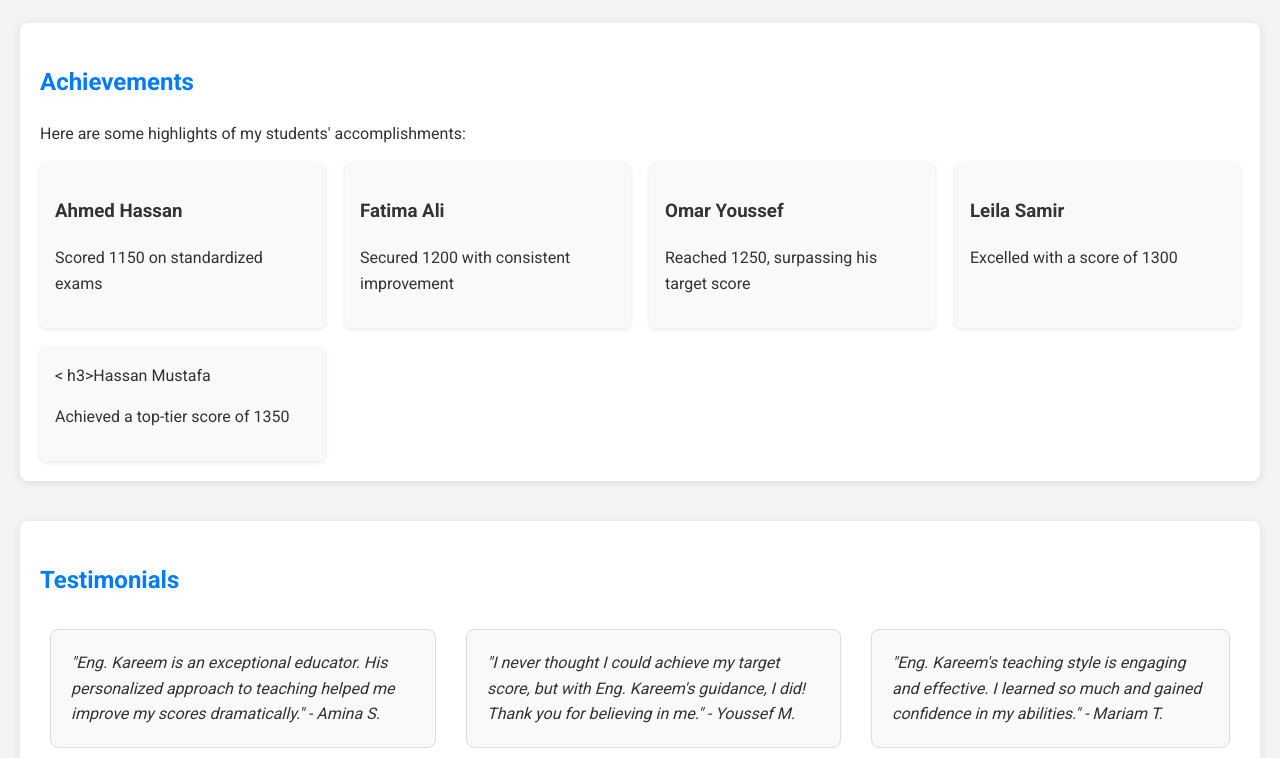
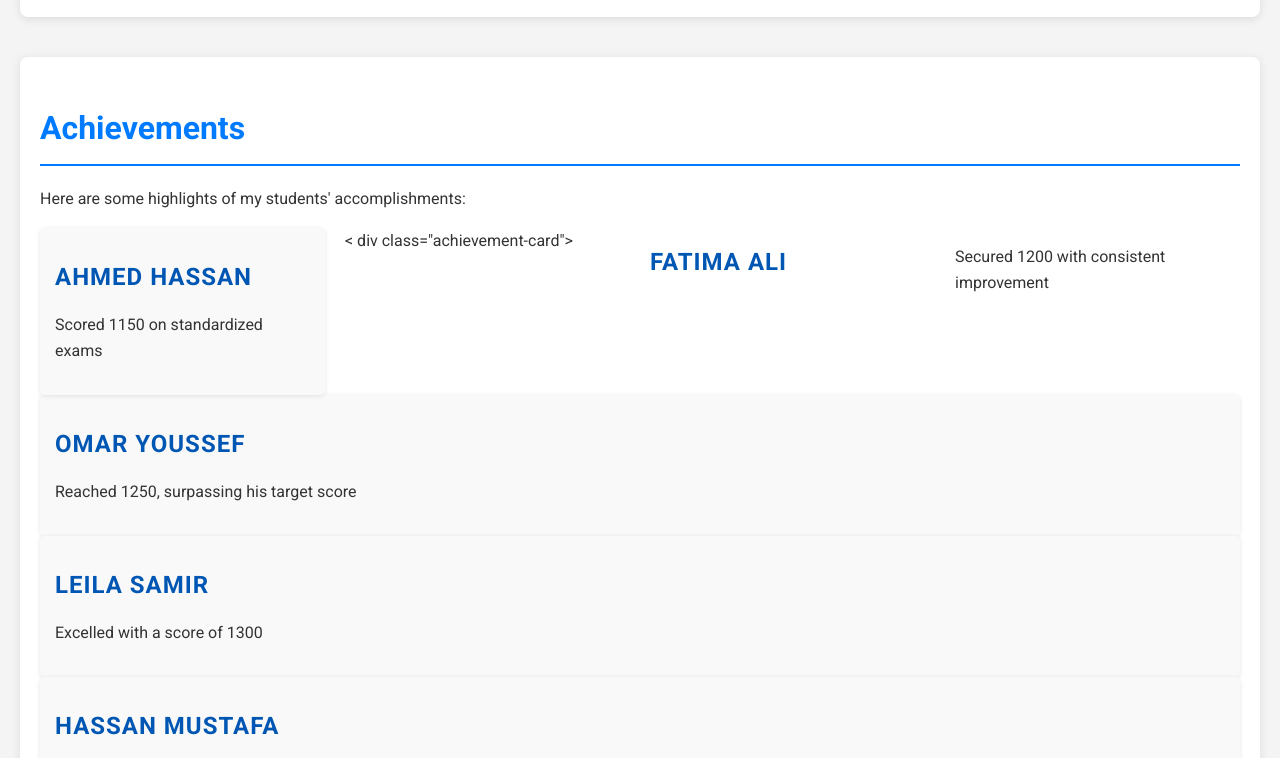
Before and after one commit to midos1nsane/MR.kareemshehata, a plain HTML site: page index.html in a window 1280 px wide. Shown: the part 750-1508 px from the top of the page. Drawn offline with Linux system fonts and the light colour scheme.

Commit message:
Add files via upload

````diff
--- a/index.html
+++ b/index.html
@@ -89,6 +89,17 @@
         h2 {
             color: #007BFF;
             margin-bottom: 20px;
+            font-size: 2rem;
+            border-bottom: 2px solid #007BFF;
+            padding-bottom: 10px;
+        }
+        h3 {
+            color: #0056b3;
+            font-size: 1.5rem;
+            margin: 15px 0;
+            font-weight: 600;
+            text-transform: uppercase;
+            letter-spacing: 1px;
         }
         .about-content {
             display: flex;
@@ -112,7 +123,7 @@
             display: grid;
             grid-template-columns: repeat(auto-fit, minmax(250px, 1fr));
             gap: 20px;
-        }
+ }
         .achievement-card {
             background: #f9f9f9;
             padding: 15px;
@@ -130,8 +141,7 @@
             gap: 10px;
         }
         .testimonial-slider blockquote {
-            flex: 0 ```html
-            0 90%;
+            flex: 0 0 90%;
             scroll-snap-align: start;
             border: 1px solid #ddd;
             padding: 20px;
@@ -251,7 +261,7 @@
                     <h3>Ahmed Hassan</h3>
                     <p>Scored 1150 on standardized exams</p>
                 </div>
-                <div class="achievement-card">
+                < div class="achievement-card">
                     <h3>Fatima Ali</h3>
                     <p>Secured 1200 with consistent improvement</p>
                 </div>
@@ -264,7 +274,7 @@
                     <p>Excelled with a score of 1300</p>
                 </div>
                 <div class="achievement-card">
-                    < h3>Hassan Mustafa</h3>
+                    <h3>Hassan Mustafa</h3>
                     <p>Achieved a top-tier score of 1350</p>
                 </div>
             </div>
````
